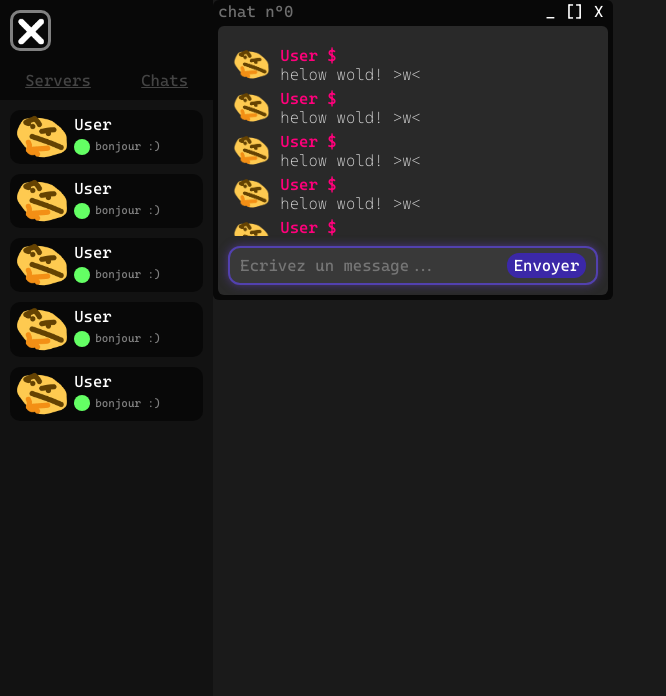
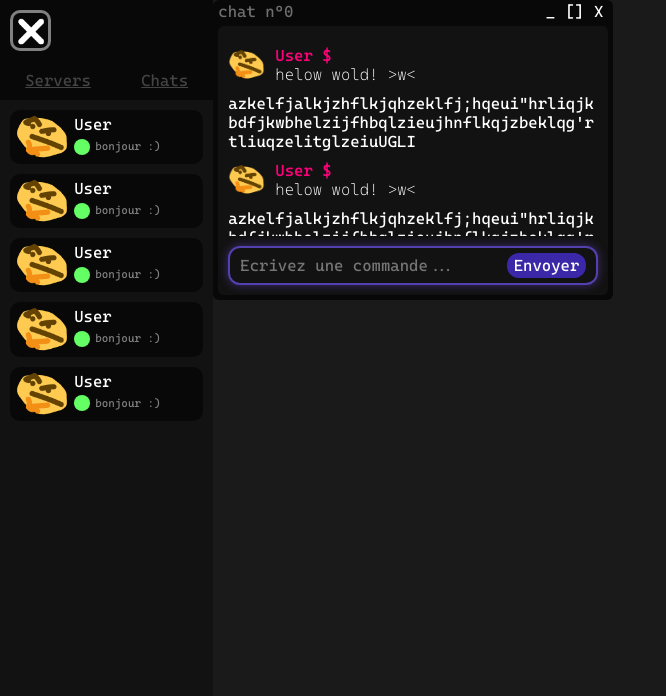
Before and after one commit to kamai7/chatD0s_, a PHP site: page /web/index.php in a window 1280 px wide. Shown: the part 104-800 px from the top of the page, without its empty margins (0-666 px from the left). Run offline with PHP 8.4, Linux system fonts and the light colour scheme.

Commit message:
ajout terminal

```diff
--- a/web/fragments/chat.php
+++ b/web/fragments/chat.php
@@ -53,9 +53,9 @@
 
 .chat-input {
     all: unset;
-    flex: 1;
+    flex-grow: 1;
     margin: 0 5px;
-    color: var(--text-primary)
+    color: var(--text-primary);
 }
 
 .chat-send {
--- /dev/null
+++ b/web/fragments/terminal.php
@@ -0,0 +1,77 @@
+<div class="terminal">
+    <div class="terminal-body">
+        <!-- Besoin du container sinon ça fait bugger la taille du terminal -->
+        <div class="terminal-body-container">
+            <?php include 'message.php' ?>
+            <div class="terminal-line">azkelfjalkjzhflkjqhzeklfj;hqeui"hrliqjkbdfjkwbhelzijfhbqlzieujhnflkqjzbeklqg'rtliuqzelitglzeiuUGLI</div>
+            <?php include 'message.php' ?>
+            <div class="terminal-line">azkelfjalkjzhflkjqhzeklfj;hqeui"hrliqjkbdfjkwbhelzijfhbqlzieujhnflkqjzbeklqg'rtliuqzelitglzeiuUGLI</div>
+            <?php include 'message.php' ?>
+            <div class="terminal-line">azkelfjalkjzhflkjqhzeklfj;hqeui"hrliqjkbdfjkwbhelzijfhbqlzieujhnflkqjzbeklqg'rtliuqzelitglzeiuUGLI</div>
+            <?php include 'message.php' ?>
+            <div class="terminal-line">azkelfjalkjzhflkjqhzeklfj;hqeui"hrliqjkbdfjkwbhelzijfhbqlzieujhnflkqjzbeklqg'rtliuqzelitglzeiuUGLI</div>
+        </div>
+    </div>
+    <div class="terminal-footer">
+        <input type="text" class="terminal-input" placeholder="Ecrivez une commande...">
+        <div class="terminal-send">Envoyer</div>
+    </div>
+</div>
+
+<style>
+.terminal {
+    display: flex;
+    flex-direction: column;
+    margin: 5px;
+    padding: 10px;
+    height: 100%;
+    background-color: var(--dark-secondary);
+    border-radius: 6px;
+}
+
+.terminal-body {
+    flex-grow: 1;
+    overflow: auto;
+    min-height: 0;
+    margin-bottom: 10px;
+}
+
+.terminal-body-container {
+    /* magie noire */
+    max-height: 0;
+}
+
+.terminal-body-container > .chat-message {
+    margin: 10px 0;
+}
+
+.terminal-line {
+    font-weight: 400;
+    word-break: break-all;
+}
+
+.terminal-footer {
+    display: flex;
+    padding: 5px;
+    background-color: var(--dark-secondary);
+    border: 2px solid var(--border);
+    filter: drop-shadow(0 0 5px var(--glow));
+    border-radius: 12px;
+}
+
+.terminal-input {
+    all: unset;
+    flex-grow: 1;
+    margin: 0 5px;
+    color: var(--text-primary);
+}
+
+.terminal-send {
+    margin: 0 5px;
+    background-color: var(--border-glow);
+    background-color: var(--border-glow);
+    border-radius: 12px;
+    padding: 3px 7px;
+    cursor: pointer;
+}
+</style>
--- a/web/fragments/window.php
+++ b/web/fragments/window.php
@@ -7,7 +7,7 @@
             <div class="window-button window-close">X</div>
         </div>
     </div>
-    <?php include 'chat.php'; ?>
+    <?php include 'terminal.php'; ?>
 </div>
 
 <style>
```
